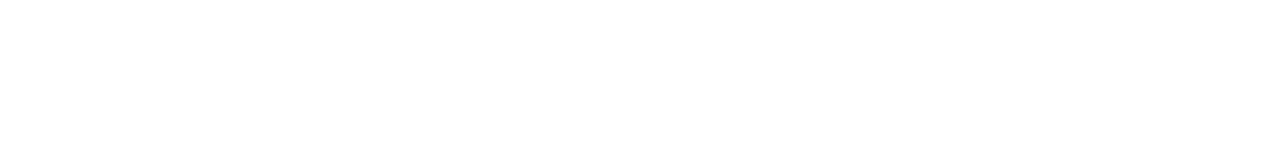
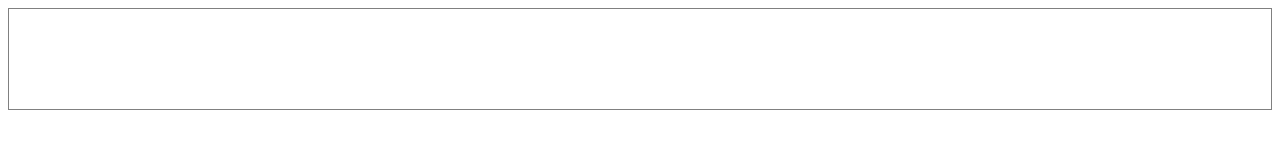
Before and after one commit to lonlii4ap/vue-realization, a website built with webpack: page src/index.html in a window 1280 px wide. Built offline with nearby package versions, Linux system fonts and the light colour scheme.

Commit message:
feat:sass loader

```diff
--- a/package.json
+++ b/package.json
@@ -30,6 +30,10 @@
     "webpack-merge": "^4.2.2"
   },
   "dependencies": {
-    "jquery": "^3.5.1"
+    "jquery": "^3.5.1",
+    "less": "^3.11.3",
+    "less-loader": "^6.1.2",
+    "node-sass": "^4.14.1",
+    "sass-loader": "^8.0.2"
   }
 }
--- a/src/css/index.css
+++ b/src/css/index.css
@@ -1,3 +1,4 @@
+@import "./main.scss";
 html{
     padding: 0;
     margin: 0;
--- /dev/null
+++ b/src/css/main.scss
@@ -0,0 +1,5 @@
+html{
+ body{
+   border: 1px solid gray;
+ }
+}
```
Also changed, not shown: build/webpack.base.js, 1 other file.
